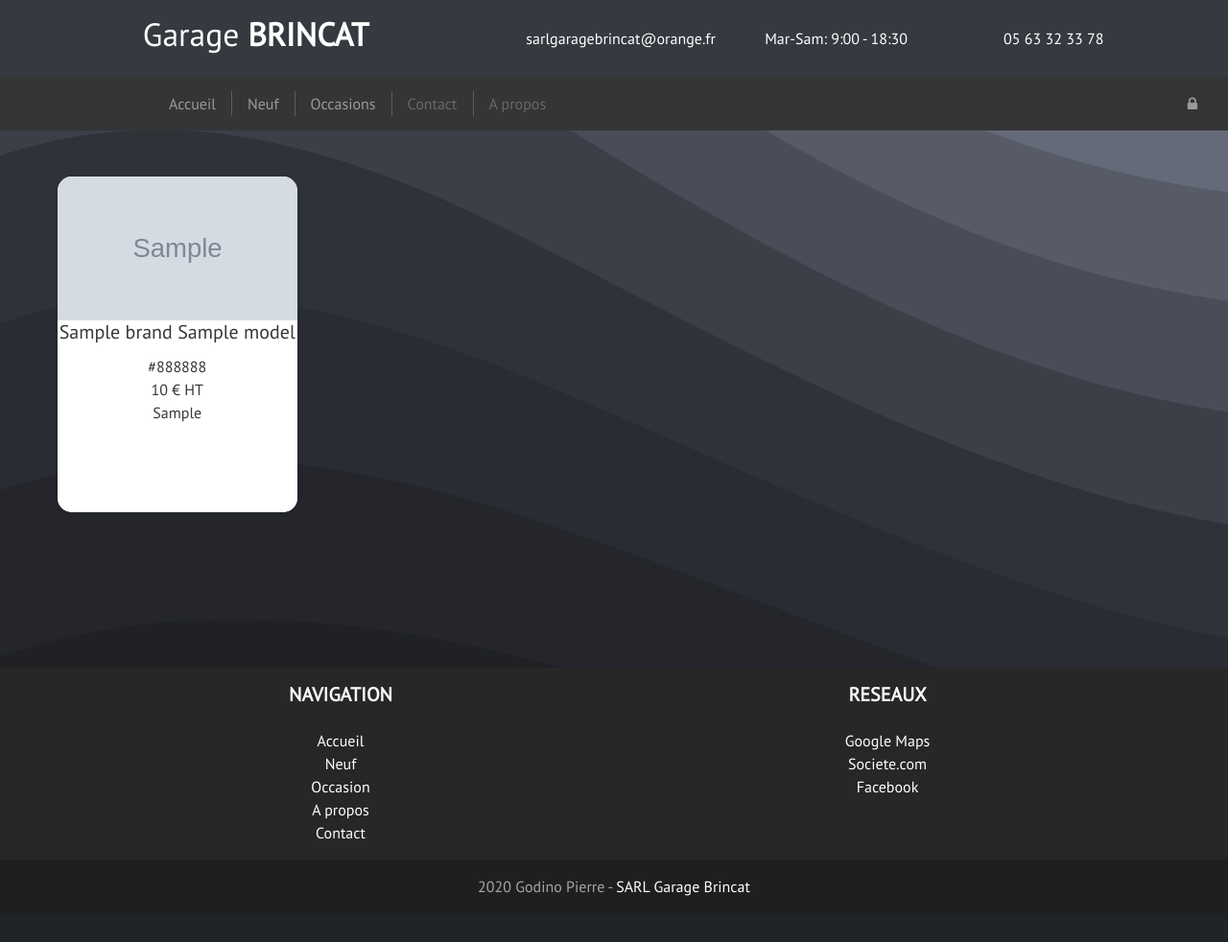
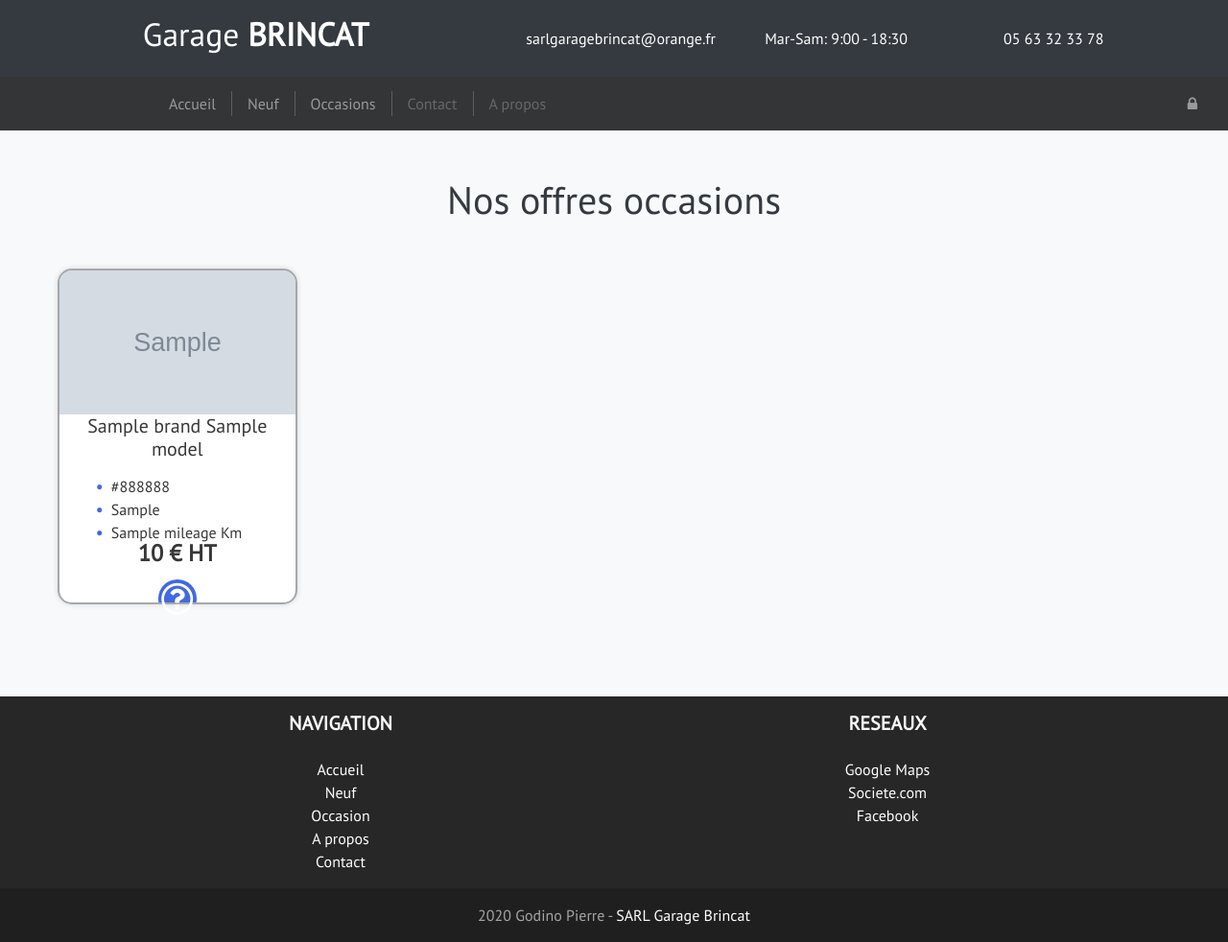
Before and after one commit to PierreG-dev/Garage_BRINCAT, a Symfony app: template templates/main/occasion.html.twig in a window 1280 px wide. Shown: the whole page at 96% size. Before the commit the page ends 934 px from the top, so only its background shows below. Run offline with Twig, Linux system fonts and the light colour scheme; the template is opened without the code that fills it: most values are stand-ins (such as "Sample title", 1, 10 or a date in 2020); grey boxes marked "Sample" are stand-in pictures; some libraries are stand-ins or nearby versions.

Commit message:
new design for car cards

```diff
--- a/public/css/style.css
+++ b/public/css/style.css
@@ -193,6 +193,7 @@ header h2 {
     overflow: hidden;
     border-radius: 15px;
     transition: 0.3s;
+    border: 2px solid rgba(0,0,0,0.30);
 
     -webkit-box-shadow: 0px 0px 5px 1px rgba(0,0,0,0.10);
     -moz-box-shadow: 0px 0px 5px 1px rgba(0,0,0,0.10);
@@ -206,7 +207,7 @@ header h2 {
     box-shadow:  0 5px 15px -5px rgba(0,0,0,0.30);
 }
 .car-card:hover img {
-    transform: scale3d(1.1,1.1,1);
+    transform: scale3d(1,1,1);
 }
 .car-card .top {
     width: 100%;
@@ -228,6 +229,37 @@ header h2 {
     -moz-box-shadow: 0 0px 5px 0px rgb(29, 29, 29);
     box-shadow: 0 0px 5px 0px rgb(29, 29, 29);
 }
+.card-button {
+    margin: auto;
+    width: 40px;
+    height: 40px;
+    border-radius: 50%;
+    background: royalblue;
+    color: white;
+    transition: 0.3s;
+    display: flex;
+    align-items: center;
+    justify-content: center;
+}
+.card-button p {
+    opacity: 0;
+}
+.card-button i {
+    position: absolute;
+    font-size: 2.4rem;
+}
+.card-button:hover {
+    width: 100%;
+    height: 30%;
+    border-radius: 0px;
+}
+.card-button:hover p {
+    opacity: 1;
+    transition: 1.2s;
+}
+.card-button:hover i {
+    opacity: 0;
+}
 
 /* ADMIN */
 input[type='file']:hover {
--- a/templates/main/occasion.html.twig
+++ b/templates/main/occasion.html.twig
@@ -6,23 +6,49 @@
 
 <style>
     body {
-        background: url("{{ asset('res/Liquid-Cheese.svg') }}");
+        background-color: transparent;
         background-size: cover;
+    }
+
+    ul {
+        list-style: none;
+    }
+
+    .params-list li::before {
+        content: "\2022";
+        color: royalblue;
+        font-weight: bold;
+        display: inline-block;
+        width: 1em;
+        margin-left: -1em;
     }
 </style>
 
 
-<div class="container-fluid p-5" style="min-height: 70vh;">
+<div class="container-fluid p-5 bg-light" style="min-height: 70vh;">
+    <h1 class="text-dark text-center mb-5">Nos offres occasions</h1>
     <div class="row">
         {% for car in cars %}
         <div class="col-md-3 col-lg-3 col-sm-12 mb-5 text-center">
             <div class="car-card m-auto">
                 <div class="top">
-                    <img src="/images/properties/{{ car.filename }}" alt="Card image cap">
+                    <img src="/images/properties/{{ car.filename }}" alt="{{car.filename}}">
                 </div>
                 <div class="bottom">
                     <h5 class="card-title">{{ car.brand }} {{ car.model }}</h5>
-                    <p class="card-text">{{ car.Color }}<br>{{ car.price }} € HT<br>{{ car.energyType }}</p>
+
+                    <ul class="params-list" style="text-align: left; margin-left: 22%;margin-top: 15px;">
+                        <li class="card-text">{{ car.Color }}</li>
+                        <li class="card-text">{{ car.energyType }}</li>
+                        <li class="card-text">{{ car.mileage }} Km</li>
+                    </ul>
+
+                    <h4 class="card-title" style="font-weight: bold; margin-top: -20px;">{{ car.price }} € HT</h4>
+
+                    <div class="card-button">
+                        <i class="fa fa-question-circle-o" aria-hidden="true"></i>
+                        <p>En savoir plus</p>
+                    </div>
                 </div>
             </div>
         </div>
```
Also changed, not shown: templates/main/neuf.html.twig (+29 -3 lines).
